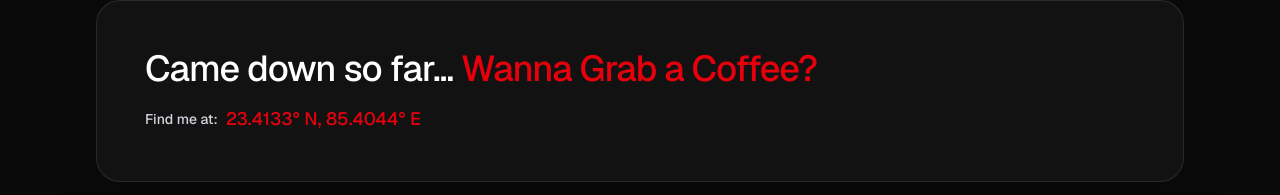
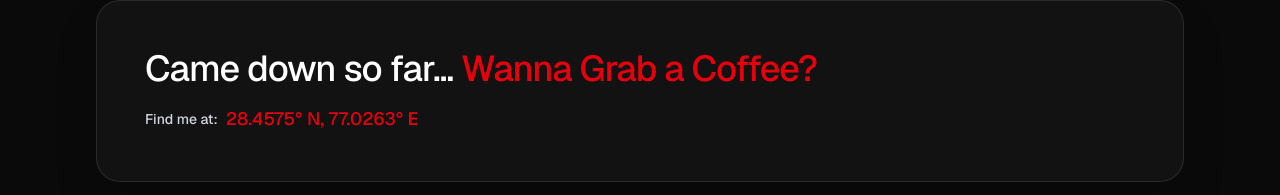
Before and after one commit to StayTrash/portfolio, a Next.js app: page / in a window 1280 px wide. Shown: the part 2416-2611 px from the top of the page. Built offline with nearby package versions, Linux system fonts and the light colour scheme.

Commit message:
feat: add portfolio showcase data, home grid component, and contact constants

```diff
--- a/components/HomeGrid.tsx
+++ b/components/HomeGrid.tsx
@@ -70,7 +70,7 @@ export default function HomeGrid({ textEnter, textLeave, redTextEnter, redTextLe
           <div>
             <p className="text-gray-400 text-base md:text-lg mb-6 leading-relaxed font-light">Have an exciting project or job opening? Dive into my résumé.</p>
             <a
-              href="https://drive.google.com/file/d/1yx-RO_hl3hnuRdgvBSG1I-BQsT3FQ59Z/view?usp=sharing"
+              href={contact_info.resume}
               target="_blank"
               rel="noopener noreferrer"
               className="w-full bg-white text-black py-3 px-5 rounded-lg font-semibold flex items-center justify-between hover:bg-gray-200 transition-colors cursor-pointer"
--- a/constants/data.ts
+++ b/constants/data.ts
@@ -76,10 +76,10 @@ export const social_icons = [
 export const contact_info = {
   email: "shubhamkumar200308@gmail.com",
   whatsapp: "https://wa.me/8521298191",
-  resume: "https://drive.google.com/file/d/1yx-RO_hl3hnuRdgvBSG1I-BQsT3FQ59Z/view?usp=sharing",
+  resume: "https://drive.google.com/file/d/1xgXqInFXCvuM8yGZd2sBrCCQ_G0eNHDt/view?usp=sharing",
   location: {
-    coordinates: "23.4133° N, 85.4044° E",
-    mapUrl: "https://www.google.com/maps?q=23.4133157,85.4044843"
+    coordinates: "28.4575° N, 77.0263° E",
+    mapUrl: "https://www.google.com/maps?q=28.4575,77.0263"
   }
 };
 
--- a/constants/showcase.ts
+++ b/constants/showcase.ts
@@ -82,7 +82,7 @@ export const experience_data: Experience[] = [
   {
     role: "Software Engineer Intern",
     company: "Relish Developers Solutions",
-    date: "June 2025 - December 2025",
+    date: "June 2025 - July 2026",
     desc: [
       "Spearheaded development across 6 repositories, managing 125+ pull requests and shipping 22k+ lines of scalable code within the frontend stack (Next.js, TypeScript).",
       "Boosted frontend performance by applying lazy loading, code-splitting, and caching strategies, slashing page load times by 35% and optimizing FCP, LCP, and TBT metrics.",
```
